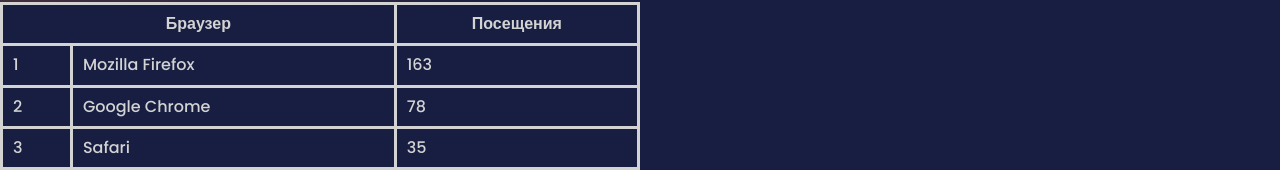
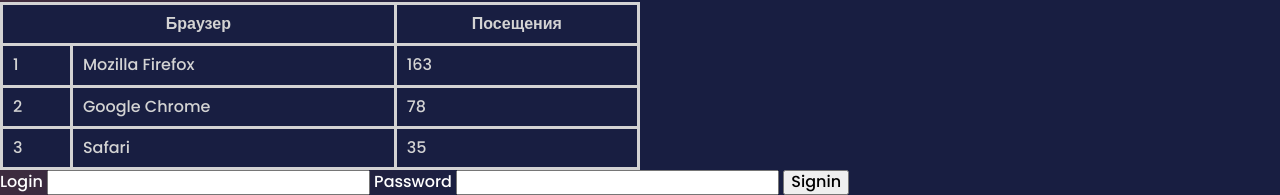
Before and after one commit to Fox-Alice/first-project, a plain HTML site: page index.html in a window 1280 px wide. Shown: the part 1219-1414 px from the top of the page. Before the commit the page ends 1389 px from the top, so only its background shows below. Drawn offline with Linux system fonts and the light colour scheme.

Commit message:
feat: add form

```diff
--- a/index.html
+++ b/index.html
@@ -93,5 +93,14 @@
         <td>35</td>
       </tr>
     </table>
+    <form>
+      <label>Login
+      <input type="text">
+      </label>
+      <label>Password
+        <input type="password">
+        </label>
+          <input value="Signin" type="submit">
+    </form>
   </main>
 </body>
```
